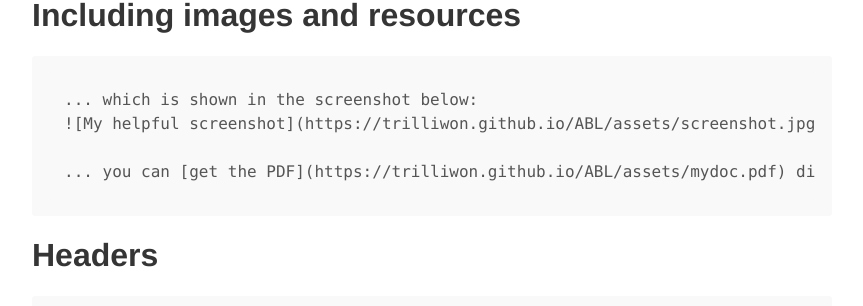
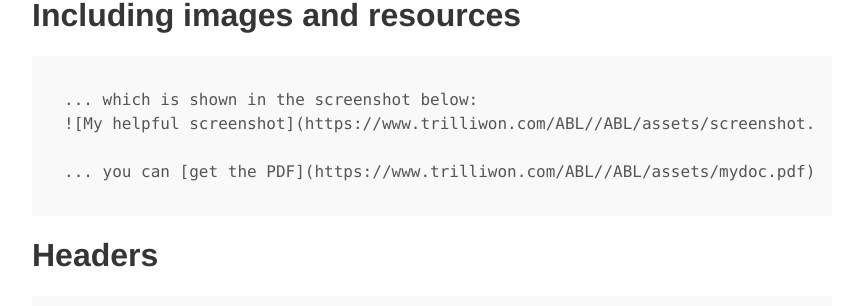
Before and after one commit to trilliwon/ABL, a Jekyll site: the page built from _posts/knowledge/2017-03-16-example-content.md, in a window 1280 px wide and 900 px high. Shown: the part 461-767 px from the top of the window, without its empty margins (208-1071 px from the left). Built offline with Jekyll 4.4.1, drawn with Linux system fonts in a browser that asks for light colours; nearby versions of some CDN libraries; formulas are drawn with MathJax 3; some of the changed lines change nothing that is shown.

Commit message:
Update config.yml

```diff
--- a/_config.yml
+++ b/_config.yml
@@ -5,7 +5,7 @@
 title:          Always Be Learning 👨🏻‍💻
 paginate:       42
 baseurl:        "/ABL"
-url:            "https://trilliwon.github.io"
+url:            "https://www.trilliwon.com/ABL/"
 
 
 # Google Analytics
@@ -50,3 +50,4 @@
 # Gems
 gems:
   - jekyll-paginate
+  - jekyll-sitemap
```
